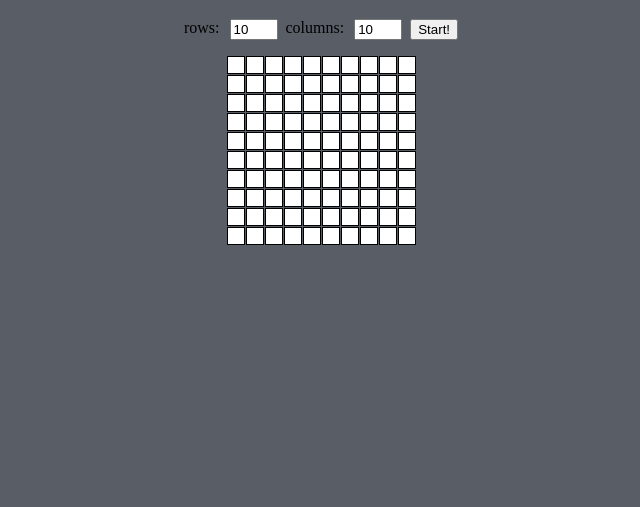
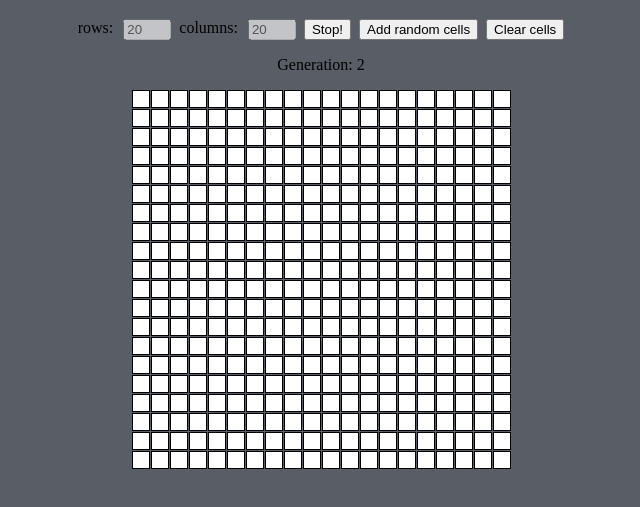
Before and after one commit to JonLundby/dsa-game-of-life, a plain HTML site: page index.html in a window 1280 px wide. Both pictures are taken after a click on the button "Start!". Shown: the part 61-568 px from the top of the page, without its empty margins (319-959 px from the left). Drawn offline with Linux system fonts and the light colour scheme.

Commit message:
It's alive!

```diff
--- a/controller.js
+++ b/controller.js
@@ -1,27 +1,133 @@
 import Grid from "./model.js";
 import * as view from "./view.js";
 
-let GRID_HEIGHT = 10;
-let GRID_WIDTH = 10;
+export { handleCellClick };
+
+let GRID_HEIGHT = 20;
+let GRID_WIDTH = 20;
+let model;
+let generation = 0;
+let intervalId;
 
 init();
 
 function init() {
-    console.log("Controller initialized");
-    view.init();
+    // event listeners til kontrol knapper
+    document.querySelector("#start-btn").addEventListener("click", startGame);
+    document.querySelector("#random-cells-btn").addEventListener("click", addRandomCells);
+    document.querySelector("#clear-cells-btn").addEventListener("click", clearAllCells);
+    document.querySelector("#stop-btn").addEventListener("click", stopGame);
+    document.querySelector("#row-size-input").addEventListener("change", resizeGrid);
+    document.querySelector("#column-size-input").addEventListener("change", resizeGrid);
 
-    document.querySelector("#start-btn").addEventListener("click", startGame);
+    // gem stop knap
+    document.querySelector("#stop-btn").classList.add("hidden");
 
+    // defaul grid og model
+    view.createVisualGrid(GRID_HEIGHT, GRID_WIDTH);
+    model = new Grid(GRID_HEIGHT, GRID_WIDTH, 0);
+
+    console.table(model.grid);
 }
 
 function startGame() {
+
+    toggleControlPanel();
+
+    intervalId = setInterval(() => {
+        nextGeneration();
+        view.updateVisualGrid(model);
+        generation++;
+        document.querySelector("#generation").textContent = generation;
+        console.table(model.grid);
+    }, 1200);
+}
+
+// beregner nyt grid ud fra eksisterende grid og opdaterer model
+function nextGeneration() {
+    const newGrid = new Grid(GRID_HEIGHT, GRID_WIDTH, 0);
+
+    for (let row = 0; row < GRID_HEIGHT; row++) {
+        for (let col = 0; col < GRID_WIDTH; col++) {
+
+            const cellValue = model.get(row, col);
+            const neighbourCells = model.neighbourValues(row, col);
+            const neighboursAlive = neighbourCells.filter((value) => value === 1).length;
+
+            if (cellValue === 0 && neighboursAlive === 3) {
+                newGrid.set(row, col, 1);
+            } else if (cellValue === 1 && (neighboursAlive === 2 || neighboursAlive === 3)) {
+                newGrid.set(row, col, 1);
+            } else {
+                newGrid.set(row, col, 0);
+            }
+        }
+    }
+
+    model = newGrid;
+    view.updateVisualGrid(model);
+}
+
+function handleCellClick(event) {
+    const cell = event.target;
+
+    let cellValue = model.get(cell.dataset.row, cell.dataset.col);
+
+    if (cellValue === 0) {
+        model.set(cell.dataset.row, cell.dataset.col, 1);
+    } else {
+        model.set(cell.dataset.row, cell.dataset.col, 0);
+    }
+
+    cellValue = model.get(cell.dataset.row, cell.dataset.col);
+    view.updateVisualCell(cell, cellValue);
+}
+
+function addRandomCells() {
+    for (let row = 0; row < model.rows; row++) {
+        for (let col = 0; col < model.cols; col++) {
+            if (Math.random() < 0.15) {
+                model.set(row, col, 1);
+                view.updateVisualGrid(model);
+            }
+        }
+    }
+    console.table(model.grid);
+}
+
+function stopGame() {
+    if (intervalId) {
+        clearInterval(intervalId);
+    };
+    toggleControlPanel();
+}
+
+function resizeGrid() {
     GRID_HEIGHT = parseInt(document.querySelector("#row-size-input").value);
     GRID_WIDTH = parseInt(document.querySelector("#column-size-input").value);
 
-    console.log(`Game starting!\ngrid height: ${GRID_HEIGHT}\ngrid width: ${GRID_WIDTH}`);
+    model = new Grid(GRID_HEIGHT, GRID_WIDTH, 0);
+    view.createVisualGrid(GRID_HEIGHT, GRID_WIDTH);
+}
 
-    const model = new Grid(GRID_HEIGHT, GRID_WIDTH, 1);
-    console.table(model.grid)
+function clearAllCells() {
+    model.fill(0);
+    view.updateVisualGrid(model);
+    generation = 0;
+    document.querySelector("#generation").textContent = generation;
+}
 
-    view.createVisulGrid(model)
+function toggleControlPanel() {
+    if (document.querySelector("#start-btn").classList.contains("hidden")) {
+        document.querySelector("#start-btn").classList.remove("hidden");
+        document.querySelector("#stop-btn").classList.add("hidden");
+        document.querySelector("#row-size-input").disabled = false;
+        document.querySelector("#column-size-input").disabled = false;
+    } else {
+        document.querySelector("#start-btn").classList.add("hidden");
+        document.querySelector("#stop-btn").classList.remove("hidden");
+        // frys input felter så de ikke kan ændres imens livet lever og toggle start/stop knapper
+        document.querySelector("#row-size-input").disabled = true;
+        document.querySelector("#column-size-input").disabled = true;
+    }
 }
--- a/index.html
+++ b/index.html
@@ -13,14 +13,19 @@
     <div id="control-panel">
         <!-- row size control -->
         <label for="row-size-input">rows:</label>
-        <input type="number" name="row-size-input" id="row-size-input" min="10" max="100" value="10">
+        <input type="number" name="row-size-input" id="row-size-input" min="10" max="100" value="20">
 
         <!-- column size control -->
         <label for="column-size-input">columns:</label>
-        <input type="number" name="column-size-input" id="column-size-input" min="10" max="100" value="10">
+        <input type="number" name="column-size-input" id="column-size-input" min="10" max="100" value="20">
 
         <button id="start-btn">Start!</button>
+        <button id="stop-btn">Stop!</button>
+        <button id="random-cells-btn">Add random cells</button>
+        <button id="clear-cells-btn">Clear cells</button>
     </div>
+
+    <p>Generation: <span id="generation">0</span></p>
 
     <div id="grid-container">
         <!-- <div class="cell">¤</div>
--- a/model.js
+++ b/model.js
@@ -11,7 +11,7 @@ export default class Grid {
         for (let i = 0; i < rows; i++) {
             grid.push([]);
             for (let j = 0; j < cols; j++) {
-                if (cellValue || cellValue === null) {
+                if (cellValue || cellValue === null || cellValue === 0) {
                     grid[i].push(cellValue);
                 } else {
                     grid[i].push(i * cols + j);
--- a/style.css
+++ b/style.css
@@ -4,6 +4,7 @@
 }
 
 body {
+    user-select: none;
     background-color: rgb(88, 93, 102);
     text-align: center;
     margin: 0;
@@ -44,3 +45,7 @@ label {
 .cell:hover {
     background-color: rgb(0, 0, 0);
 }
+
+.hidden {
+    display: none;
+}
--- a/view.js
+++ b/view.js
@@ -1,25 +1,47 @@
 import * as controller from "./controller.js";
 
-export { init, createVisulGrid };
+export { init, createVisualGrid, updateVisualCell, updateVisualGrid };
 
 function init() {
     console.log("View initialized");
 }
 
-function createVisulGrid(model) {
+function createVisualGrid(rows, cols) {
     const visualGrid = document.querySelector("#grid-container");
     visualGrid.innerHTML = "";
 
     // opdatere css #grid-container template rows/cols
-    document.documentElement.style.setProperty("--grid-rows", model.rows);
-    document.documentElement.style.setProperty("--grid-cols", model.cols);
+    document.documentElement.style.setProperty("--grid-rows", rows);
+    document.documentElement.style.setProperty("--grid-cols", cols);
 
-    for (let row = 0; row < model.rows; row++) {
-        console.log("new row");
-        for (let col = 0; col < model.cols; col++) {
+    // bygger grided med celler og "tilbehør"
+    for (let row = 0; row < rows; row++) {
+        for (let col = 0; col < cols; col++) {
             const cell = document.createElement("div");
+            cell.dataset.row = row;
+            cell.dataset.col = col;
             cell.classList.add("cell");
+            cell.addEventListener("click", controller.handleCellClick);
             visualGrid.insertAdjacentElement("beforeend", cell);
         }
     }
 }
+
+function updateVisualGrid(model) {
+    const cells = document.querySelectorAll(".cell");
+
+    cells.forEach((cell) => {
+        const row = cell.dataset.row;
+        const col = cell.dataset.col;
+        const value = model.get(row, col);
+        updateVisualCell(cell, value);
+    });
+}
+
+function updateVisualCell(cell, value) {
+    if (value === 0) {
+        cell.style.backgroundColor = "white";
+    } else {
+        cell.style.backgroundColor = "black";
+    }
+}
```
